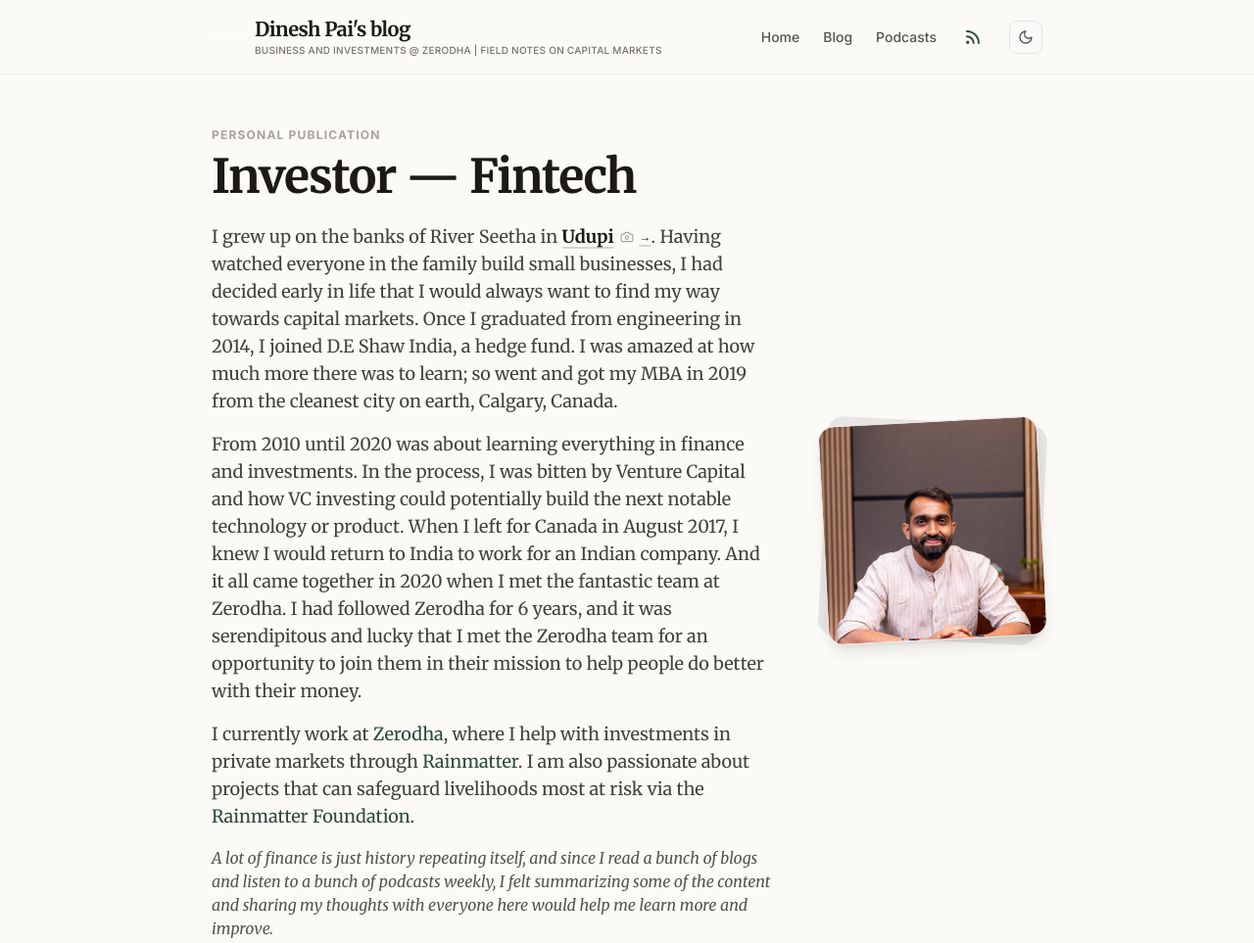
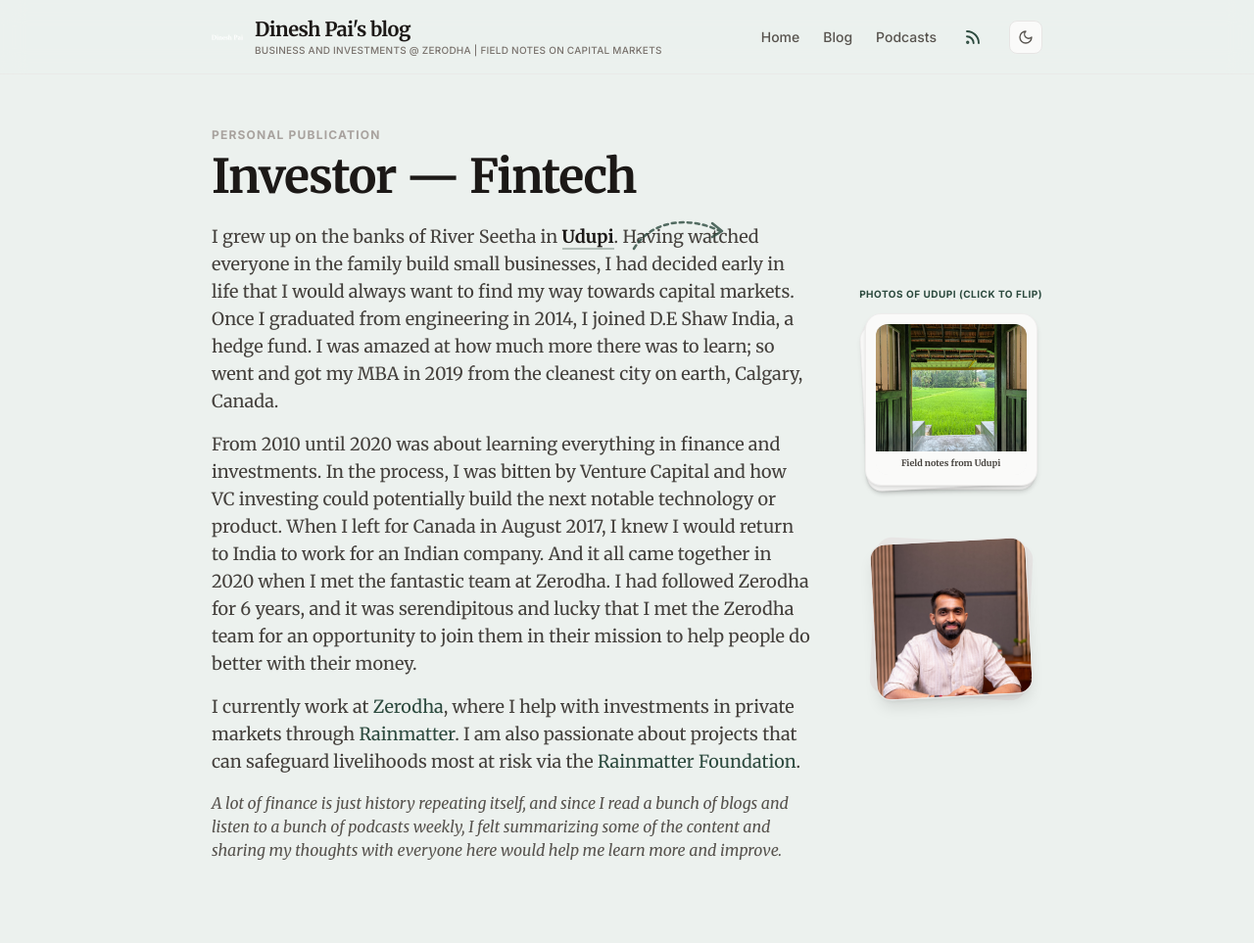
Before and after one commit to paidinesh7/dineshpai.in, an Astro site: page / in a window 1280 px wide. Shown: the top 963 px of the page at 98% size. Built offline with nearby package versions, Linux system fonts and the light colour scheme; Astro itself is replaced by a stand-in of ours.

Commit message:
Update background to calming sage green, add polaroid flip deck and stylized hand-drawn curved SVG arrow pointing from Udupi

```diff
--- /dev/null
+++ b/src/components/UdupiFlipDeck.tsx
@@ -0,0 +1,87 @@
+import React, { useState } from 'react';
+
+const udupiImages = [
+  { src: "/static/images/udupi-1.jpg", caption: "Field notes from Udupi" },
+  { src: "/static/images/udupi-2.jpg", caption: "Udupi landscape" },
+  { src: "/static/images/udupi-3.jpg", caption: "The beautiful coast of Udupi" },
+  { src: "/static/images/udupi-4.jpg", caption: "On the banks of River Seetha" }
+];
+
+export default function UdupiFlipDeck() {
+  const [deck, setDeck] = useState([0, 1, 2, 3]);
+  const [isFlipping, setIsFlipping] = useState(false);
+
+  const flipCard = () => {
+    if (isFlipping) return;
+    setIsFlipping(true);
+
+    // Slide out to the side, then move top card to bottom
+    setTimeout(() => {
+      setDeck((prev) => {
+        const [top, ...rest] = prev;
+        return [...rest, top];
+      });
+      setIsFlipping(false);
+    }, 300);
+  };
+
+  return (
+    <div className="flex flex-col items-center select-none font-sans">
+      {/* Title */}
+      <span className="text-[10px] font-sans font-bold uppercase tracking-wider text-brand-light dark:text-brand-dark mb-3">
+        Photos of Udupi (Click to flip)
+      </span>
+
+      {/* Card Stack Container */}
+      <div
+        onClick={flipCard}
+        className="relative w-40 h-40 sm:w-44 sm:h-44 cursor-pointer group"
+      >
+        {deck.map((imgIndex, depth) => {
+          const isTop = depth === 0;
+
+          // Custom rotations for each polaroid card
+          const rotations = ['rotate-1', '-rotate-3', 'rotate-5', '-rotate-2'];
+          const translations = ['translate-y-0', 'translate-y-0.5', 'translate-y-1', '-translate-y-0.5'];
+
+          const rotation = rotations[imgIndex % rotations.length];
+          const translation = translations[imgIndex % translations.length];
+
+          return (
+            <div
+              key={imgIndex}
+              className={`absolute inset-0 w-full h-full bg-stone-50 dark:bg-stone-900 p-2.5 rounded-2xl border border-stone-200/60 dark:border-stone-800/60 shadow-md transition-all duration-300 ease-out ${
+                isTop && isFlipping
+                  ? 'translate-x-28 rotate-12 opacity-0 scale-95 z-40'
+                  : isTop
+                  ? 'z-30 group-hover:scale-[1.03] group-hover:-rotate-2'
+                  : `z-${20 - depth} ${rotation} ${translation} scale-[0.97]`
+              }`}
+              style={{
+                zIndex: 10 - depth,
+                transformOrigin: 'bottom center',
+              }}
+            >
+              {/* Photo Area */}
+              <div className="w-full h-full rounded-xl overflow-hidden relative bg-stone-100 dark:bg-stone-800 flex flex-col justify-between">
+                <div className="w-full h-[85%] overflow-hidden bg-stone-200 dark:bg-stone-900 relative">
+                  <img
+                    src={udupiImages[imgIndex].src}
+                    alt={udupiImages[imgIndex].caption}
+                    className="w-full h-full object-cover pointer-events-none"
+                  />
+                </div>
+                {/* Polaroid style caption bar */}
+                <div className="h-[15%] flex items-center justify-center bg-stone-50 dark:bg-stone-900">
+                  <p className="font-serif text-[8px] sm:text-[9px] font-bold text-stone-700 dark:text-stone-300 truncate px-1 text-center">
+                    {udupiImages[imgIndex].caption}
+                  </p>
+                </div>
+              </div>
+            </div>
+          );
+        })}
+      </div>
+    </div>
+  );
+}
--- a/src/components/UdupiSlideshow.tsx
+++ /dev/null
@@ -1,117 +0,0 @@
-import React, { useState } from 'react';
-import { ChevronLeft, ChevronRight, X, Camera } from 'lucide-react';
-
-const udupiImages = [
-  { src: "/static/images/udupi-1.jpg", caption: "Field notes from Udupi" },
-  { src: "/static/images/udupi-2.jpg", caption: "Udupi landscape" },
-  { src: "/static/images/udupi-3.jpg", caption: "The beautiful coast of Udupi" },
-  { src: "/static/images/udupi-4.jpg", caption: "On the banks of River Seetha" }
-];
-
-export default function UdupiSlideshow() {
-  const [isOpen, setIsOpen] = useState(false);
-  const [currentIndex, setCurrentIndex] = useState(0);
-
-  const nextSlide = (e: React.MouseEvent) => {
-    e.stopPropagation();
-    setCurrentIndex((prev) => (prev + 1) % udupiImages.length);
-  };
-
-  const prevSlide = (e: React.MouseEvent) => {
-    e.stopPropagation();
-    setCurrentIndex((prev) => (prev - 1 + udupiImages.length) % udupiImages.length);
-  };
-
-  return (
-    <span className="inline-block relative">
-      {/* Interactive Trigger Word */}
-      <button
-        onClick={() => setIsOpen(!isOpen)}
-        className={`font-bold inline-flex items-center gap-1.5 transition-all duration-300 focus:outline-none ${
-          isOpen
-            ? 'text-brand-light dark:text-brand-dark'
-            : 'text-stone-900 dark:text-stone-100 hover:text-brand-light dark:hover:text-brand-dark underline decoration-stone-300 dark:decoration-stone-700 decoration-2 underline-offset-4'
-        }`}
-        aria-label="Toggle Udupi slideshow"
-      >
-        <span>Udupi</span>
-        <Camera className={`h-3.5 w-3.5 transition-transform duration-300 ${isOpen ? 'rotate-12 scale-115 text-brand-light dark:text-brand-dark' : 'text-stone-400 group-hover:scale-110'}`} />
-        <span className={`text-xs font-sans transition-all duration-300 font-bold ${isOpen ? 'rotate-90 translate-x-0.5' : 'group-hover:translate-x-1'}`}>
-          &rarr;
-        </span>
-      </button>
-
-      {/* Lightbox / Slideshow Overlay (smooth fade-in) */}
-      {isOpen && (
-        <div
-          className="fixed inset-0 bg-stone-950/80 backdrop-blur-md z-50 flex items-center justify-center p-4 animate-fade-in"
-          onClick={() => setIsOpen(false)}
-        >
-          {/* Slideshow Card */}
-          <div
-            className="relative bg-[#fbfaf7] dark:bg-[#181818] rounded-2xl overflow-hidden max-w-2xl w-full border border-stone-200/40 dark:border-stone-800/40 shadow-2xl flex flex-col animate-scale-up"
-            onClick={(e) => e.stopPropagation()}
-          >
-            {/* Close Button */}
-            <button
-              onClick={() => setIsOpen(false)}
-              className="absolute top-4 right-4 z-10 p-2 rounded-full bg-stone-900/10 dark:bg-white/10 hover:bg-stone-900/20 dark:hover:bg-white/20 text-stone-800 dark:text-stone-200 transition-colors focus:outline-none"
-              aria-label="Close slideshow"
-            >
-              <X className="h-4 w-4" />
-            </button>
-
-            {/* Main Image Slider */}
-            <div className="relative aspect-[4/3] sm:aspect-[16/10] bg-stone-900 flex items-center justify-center overflow-hidden group">
-              <img
-                src={udupiImages[currentIndex].src}
-                alt={udupiImages[currentIndex].caption}
-                className="w-full h-full object-contain transition-all duration-500 ease-out"
-              />
-
-              {/* Slider Arrows */}
-              <button
-                onClick={prevSlide}
-                className="absolute left-4 p-2.5 rounded-full bg-stone-950/40 hover:bg-stone-950/60 text-white backdrop-blur-sm transition-colors focus:outline-none"
-                aria-label="Previous slide"
-              >
-                <ChevronLeft className="h-5 w-5" />
-              </button>
-              <button
-                onClick={nextSlide}
-                className="absolute right-4 p-2.5 rounded-full bg-stone-950/40 hover:bg-stone-950/60 text-white backdrop-blur-sm transition-colors focus:outline-none"
-                aria-label="Next slide"
-              >
-                <ChevronRight className="h-5 w-5" />
-              </button>
-
-              {/* Progress Dots */}
-              <div className="absolute bottom-4 left-1/2 -translate-x-1/2 flex gap-2">
-                {udupiImages.map((_, idx) => (
-                  <button
-                    key={idx}
-                    onClick={() => setCurrentIndex(idx)}
-                    className={`h-1.5 rounded-full transition-all duration-300 ${
-                      idx === currentIndex ? 'w-6 bg-brand-light dark:bg-brand-dark' : 'w-1.5 bg-white/40 hover:bg-white/60'
-                    }`}
-                    aria-label={`Go to slide ${idx + 1}`}
-                  />
-                ))}
-              </div>
-            </div>
-
-            {/* Bottom Caption bar */}
-            <div className="p-4 sm:p-5 text-center bg-[#fbfaf7] dark:bg-[#181818] border-t border-stone-200/40 dark:border-stone-800/40">
-              <p className="font-serif text-sm sm:text-base font-bold text-stone-900 dark:text-stone-100">
-                {udupiImages[currentIndex].caption}
-              </p>
-              <p className="text-[10px] font-sans text-stone-400 dark:text-stone-500 font-semibold uppercase tracking-wider mt-1">
-                Slide {currentIndex + 1} of {udupiImages.length}
-              </p>
-            </div>
-          </div>
-        </div>
-      )}
-    </span>
-  );
-}
--- a/src/layouts/BaseLayout.astro
+++ b/src/layouts/BaseLayout.astro
@@ -53,12 +53,12 @@
       document.documentElement.classList[isDark ? 'add' : 'remove']('dark');
     </script>
   </head>
-  <body class="bg-[#fbfaf7] dark:bg-[#141414] text-stone-800 dark:text-stone-200 min-h-screen flex flex-col font-sans transition-colors duration-300 antialiased selection:bg-brand-light/10 dark:selection:bg-brand-dark/20">
+  <body class="bg-[#ecf1ee] dark:bg-[#0c120e] text-stone-800 dark:text-stone-200 min-h-screen flex flex-col font-sans transition-colors duration-300 antialiased selection:bg-brand-light/10 dark:selection:bg-brand-dark/20">
 
     {showProgress && <ReadingProgressBar client:load />}
 
     <!-- Sticky Header / Masthead -->
-    <header class="border-b border-stone-200/60 dark:border-stone-800/60 bg-[#fbfaf7]/85 dark:bg-[#141414]/85 backdrop-blur-md sticky top-0 z-40 transition-colors duration-300">
+    <header class="border-b border-stone-200/60 dark:border-stone-800/60 bg-[#ecf1ee]/85 dark:bg-[#0c120e]/85 backdrop-blur-md sticky top-0 z-40 transition-colors duration-300">
       <div class="max-w-4xl mx-auto px-6 py-4 flex flex-row items-center justify-between gap-4">
 
         <!-- Logo & Title -->
@@ -103,7 +103,7 @@
     </main>
 
     <!-- Footer -->
-    <footer class="border-t border-stone-200/60 dark:border-stone-800/60 bg-stone-50 dark:bg-stone-950/40 py-8 transition-colors duration-300">
+    <footer class="border-t border-stone-200/60 dark:border-stone-800/60 bg-[#ecf1ee]/45 dark:bg-[#0c120e]/45 py-8 transition-colors duration-300">
       <div class="max-w-4xl mx-auto px-6 flex flex-col sm:flex-row items-center justify-between gap-4 text-xs text-stone-500 dark:text-stone-500">
         <div>
           Dinesh Pai &copy; 2023 - 2026. Built with Astro, React & Tailwind CSS.
--- a/src/pages/index.astro
+++ b/src/pages/index.astro
@@ -1,7 +1,7 @@
 ---
 import BaseLayout from '../layouts/BaseLayout.astro';
 import { getCollection } from 'astro:content';
-import UdupiSlideshow from '../components/UdupiSlideshow';
+import UdupiFlipDeck from '../components/UdupiFlipDeck';
 
 const posts = await getCollection('blog');
 const latestPosts = posts
@@ -35,7 +35,14 @@
 
         <div class="prose prose-stone dark:prose-invert font-serif text-stone-700 dark:text-stone-300 leading-relaxed text-base sm:text-lg space-y-4">
           <p>
-            I grew up on the banks of River Seetha in <UdupiSlideshow client:load />. Having watched everyone in the family build small businesses, I had decided early in life that I would always want to find my way towards capital markets. Once I graduated from engineering in 2014, I joined D.E Shaw India, a hedge fund. I was amazed at how much more there was to learn; so went and got my MBA in 2019 from the cleanest city on earth, Calgary, Canada.
+            I grew up on the banks of River Seetha in <span class="relative inline-block group/udupi">
+              <span class="font-bold text-stone-900 dark:text-stone-50 border-b-2 border-brand-light/30 dark:border-brand-dark/30 hover:text-brand-light dark:hover:text-brand-dark transition-colors duration-200">Udupi</span>
+              <!-- Curved hand-drawn dotted SVG arrow pointing to the flip deck on the right -->
+              <svg class="hidden md:block absolute -top-4 -right-[136px] w-32 h-14 pointer-events-none text-brand-light dark:text-brand-dark opacity-80 group-hover/udupi:translate-x-1.5 transition-transform duration-300" fill="none" viewBox="0 0 128 56">
+                <path d="M12 42 C 32 10, 72 10, 100 24" stroke="currentColor" stroke-width="2.5" stroke-linecap="round" stroke-dasharray="4 4"/>
+                <path d="M92 16 L 102 24 L 92 30" stroke="currentColor" stroke-width="2.5" stroke-linecap="round" stroke-linejoin="round"/>
+              </svg>
+            </span>. Having watched everyone in the family build small businesses, I had decided early in life that I would always want to find my way towards capital markets. Once I graduated from engineering in 2014, I joined D.E Shaw India, a hedge fund. I was amazed at how much more there was to learn; so went and got my MBA in 2019 from the cleanest city on earth, Calgary, Canada.
           </p>
           <p>
             From 2010 until 2020 was about learning everything in finance and investments. In the process, I was bitten by Venture Capital and how VC investing could potentially build the next notable technology or product. When I left for Canada in August 2017, I knew I would return to India to work for an Indian company. And it all came together in 2020 when I met the fantastic team at Zerodha. I had followed Zerodha for 6 years, and it was serendipitous and lucky that I met the Zerodha team for an opportunity to join them in their mission to help people do better with their money.
@@ -49,14 +56,20 @@
         </div>
       </div>
 
+      <!-- Right Column: Interactive Card Stacks -->
+      <div class="flex flex-col gap-10 sm:gap-14 shrink-0 items-center justify-center">
+        <!-- Udupi Polaroid Flip Deck -->
+        <UdupiFlipDeck client:load />
+
         <!-- Profile Photo -->
-      <div class="w-40 h-40 sm:w-48 sm:h-48 md:w-56 md:h-56 shrink-0 relative group">
+        <div class="w-32 h-32 sm:w-40 sm:h-40 shrink-0 relative group">
           <div class="absolute inset-0 rounded-2xl bg-stone-200 dark:bg-stone-800 rotate-3 group-hover:rotate-6 transition-transform duration-300 ease-out"></div>
           <img
             src="/static/images/dinesh_new.jpg"
             alt="Dinesh Pai"
             class="absolute inset-0 w-full h-full object-cover rounded-2xl border border-stone-200 dark:border-stone-800 -rotate-3 group-hover:rotate-0 transition-transform duration-300 ease-out shadow-lg"
           />
+        </div>
       </div>
 
     </div>
```
Lines whose indentation alone changed are shown as unchanged.
